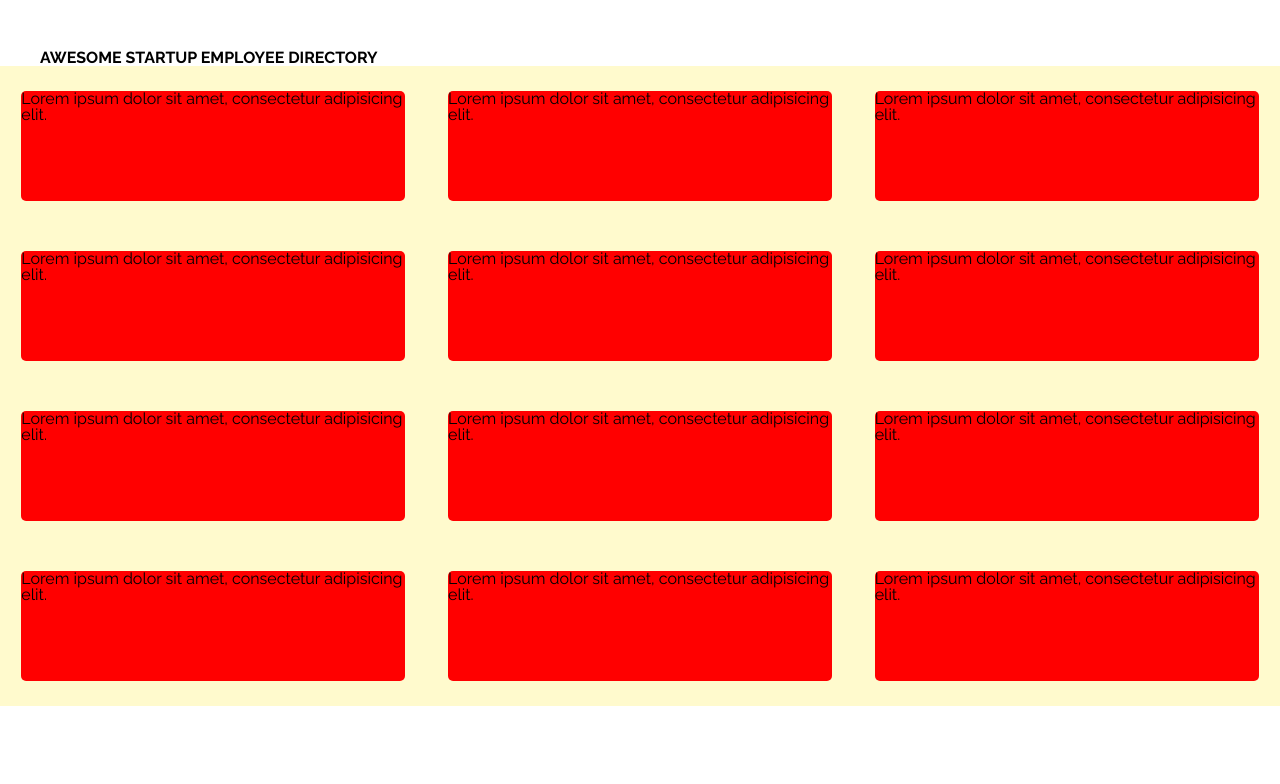
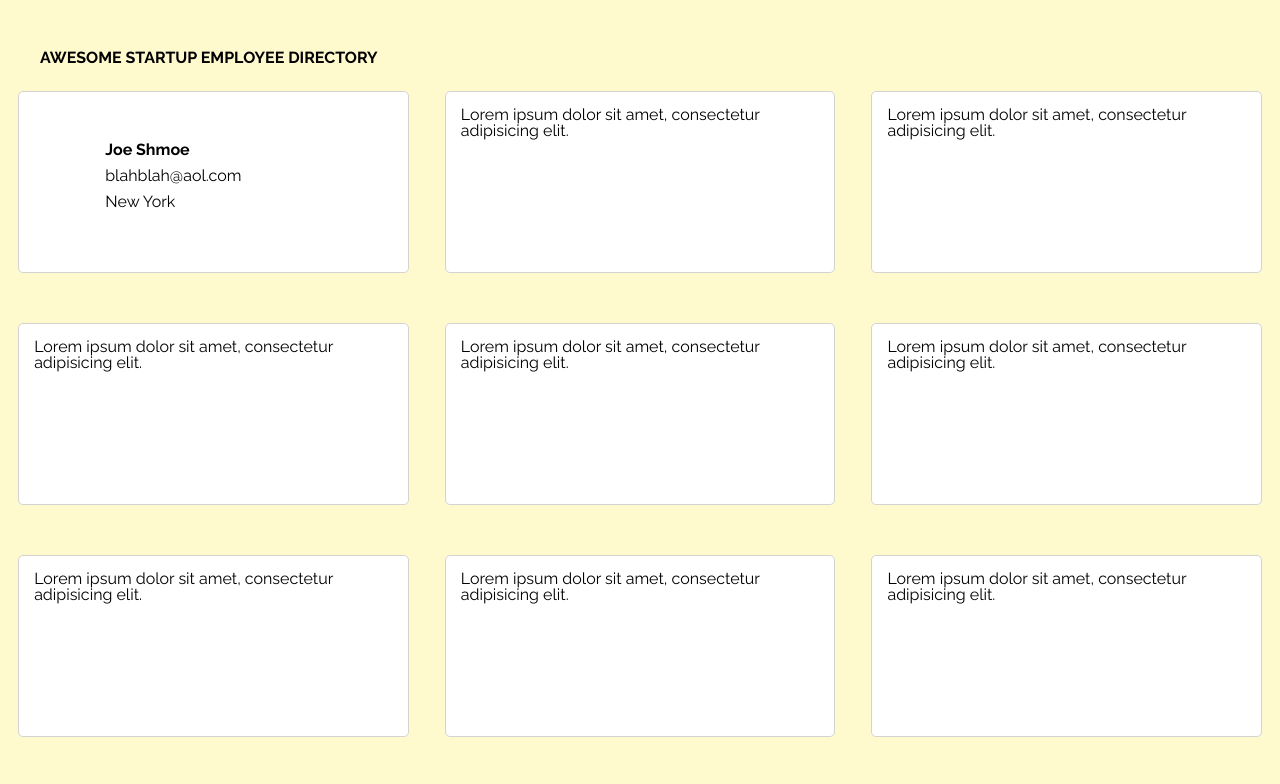
Before and after one commit to frankRose1/Employee-Directory-API, a plain HTML site: page index.html in a window 1280 px wide. Shown: the top 784 px of the page. Drawn offline with nearby package versions, Linux system fonts and the light colour scheme; no server answers.

Commit message:
added function to fetch image from api response and fiished the grid with html and css

```diff
--- a/css/styles.css
+++ b/css/styles.css
@@ -1,5 +1,6 @@
-div.container {
+body {
     font-family: 'Raleway', sans-serif;
+     background-color: lemonchiffon;
 }
 
 h1{
@@ -14,13 +15,37 @@ div.grid {
     justify-content: space-around;
     align-items: center;
     flex-wrap: wrap;
-    background-color: lemonchiffon;
 }
 
 div.grid-box {
-    width: 30%;
-    background: red;
-    height: 110px;
+    width: 28%;
+    background-color: #fff;
+    height: 150px;
     border-radius: 5px;
-    margin: 25px 5px;;
+    margin: 25px 5px;
+    padding: 15px;
+    border: .5px solid lightgray;
+    display: flex;
+    justify-content: space-around;
 }
+
+div.grid-box img {
+    border-radius: 50%;
+    display: inline-block;
+    height: 120px;
+    width: 120px;
+}
+
+div.grid-box div.employee-info {
+    display: inline-block;
+    margin: 35px 80px 0 0;
+}
+
+div.employee-info h2.name {
+    font-weight: 700;
+    margin-bottom: 10px;
+}
+
+div.employee-info p.email {
+    margin-bottom: 10px;
+}
--- a/index.html
+++ b/index.html
@@ -3,9 +3,9 @@
 <head>
     <meta charset="UTF-8">
     <meta http-equiv="x-ua-compatible" content="IE=edge, chrome=1">
-    <meta name=viewport content="width=decive-width, initial-scale=1">
+    <meta name=viewport content="width=device-width, initial-scale=1">
 
-    <title>Employee Directory for Awersome Startup</title>
+    <title>Employee Directory for Awesome Startup</title>
     <link rel="stylesheet" href="css/reset.css">
     <link href="https://fonts.googleapis.com/css?family=Raleway:400,700" rel="stylesheet">
     <link rel="stylesheet" href="css/styles.css">
@@ -14,7 +14,14 @@
 <div class="container">
    <h1>Awesome Startup Employee Directory</h1>
     <div class="grid">
-        <div class="grid-box">Lorem ipsum dolor sit amet, consectetur adipisicing elit.</div>
+        <div class="grid-box">
+
+            <div class="employee-info">
+                <h2 class="name">Joe Shmoe</h2>
+                <p class="email">blahblah@aol.com</p>
+                <p class="location">New York</p>
+            </div>
+        </div>
         <div class="grid-box">Lorem ipsum dolor sit amet, consectetur adipisicing elit.</div>
         <div class="grid-box">Lorem ipsum dolor sit amet, consectetur adipisicing elit.</div>
         <div class="grid-box">Lorem ipsum dolor sit amet, consectetur adipisicing elit.</div>
--- a/js/main.js
+++ b/js/main.js
@@ -0,0 +1,25 @@
+const userInfo = document.querySelector('div.user-info');
+//--------------
+// FETCH API
+//--------------
+fetchData('https://randomuser.me/api/')
+    .then(data => getImage(data.results[0].picture.large))
+
+
+//--------------
+// FUNCTIONS
+//--------------
+
+function fetchData(url) {
+return fetch(url)
+    .then(response => response.json())
+//    .catch(error => console.log(`It looks like we encountered an error!, ${error}`))
+}
+
+function getImage(data) {
+    const gridBox = document.querySelector('.grid-box');
+    const img = `
+    <img src="${data}" alt="" />
+   `;
+    gridBox.insertBefore(img, userInfo);
+}
```
Also changed, not shown: picture.jpg (added).
